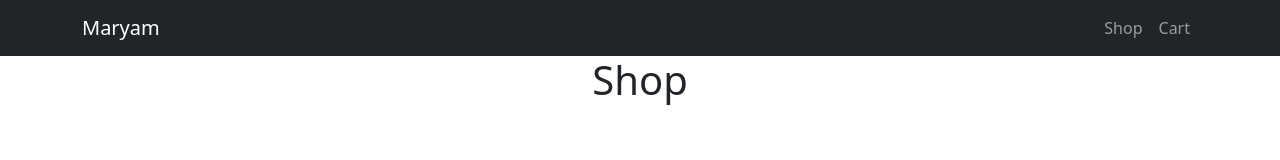
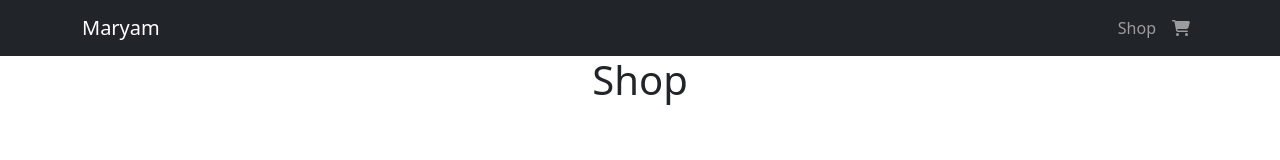
Before and after one commit to shabanzadeh/online_shop, a React (Create React App) app: page / in a window 1280 px wide. Shown: the top 160 px of the page. Built offline with nearby package versions, Linux system fonts and the light colour scheme.

Commit message:
create icon of shop

```diff
--- a/src/components/nav.js
+++ b/src/components/nav.js
@@ -1,5 +1,6 @@
 import {Link} from 'react-router-dom'
-import {} from '@fortawesome/react-fontawesom'
+import {FontAwesomeIcon} from '@fortawesome/react-fontawesome'
+import {faShoppingCart} from '@fortawesome/free-solid-svg-icons'
 const Nav =()=>{
     return(
        <div className="navbar navbar-dark bg-dark navbar-expand-lg">
@@ -9,7 +10,7 @@ const Nav =()=>{
                 <li className="nav-item">
                     <Link to="/" className='nav-link'>Shop</Link>
                 </li>
-                <li className="nav-item"><Link to="/cart" className='nav-link'>Cart</Link></li>
+                <li className="nav-item"><Link to="/cart" className='nav-link'><FontAwesomeIcon icon = {faShoppingCart}/></Link></li>
             </ul>
 
         </div>
```
